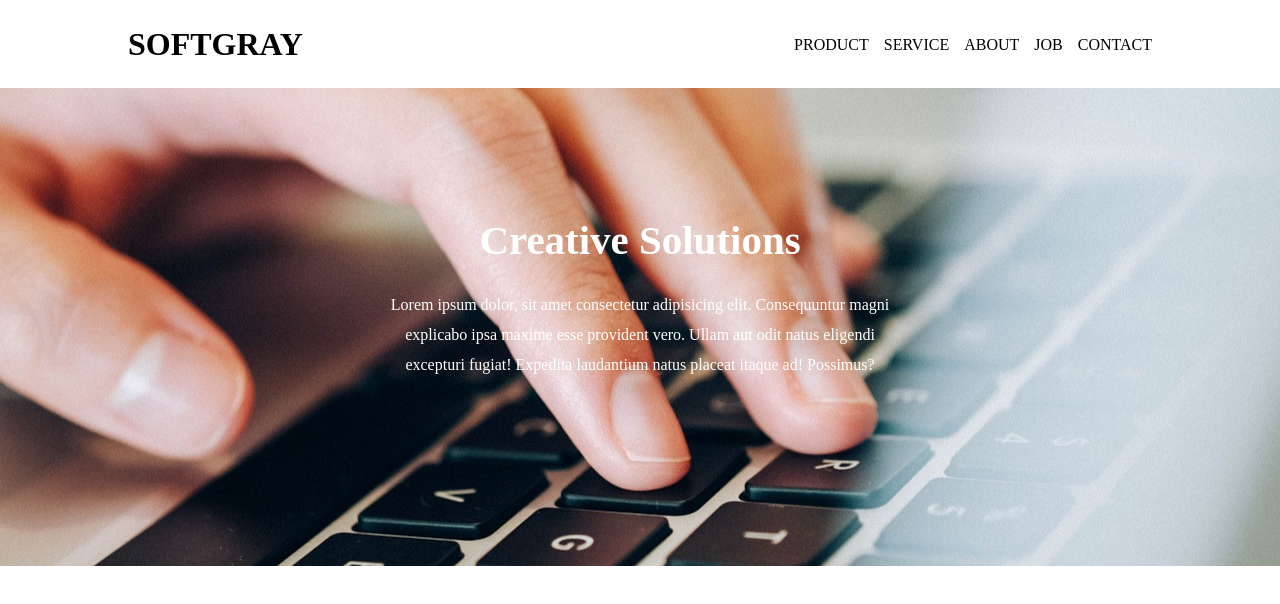
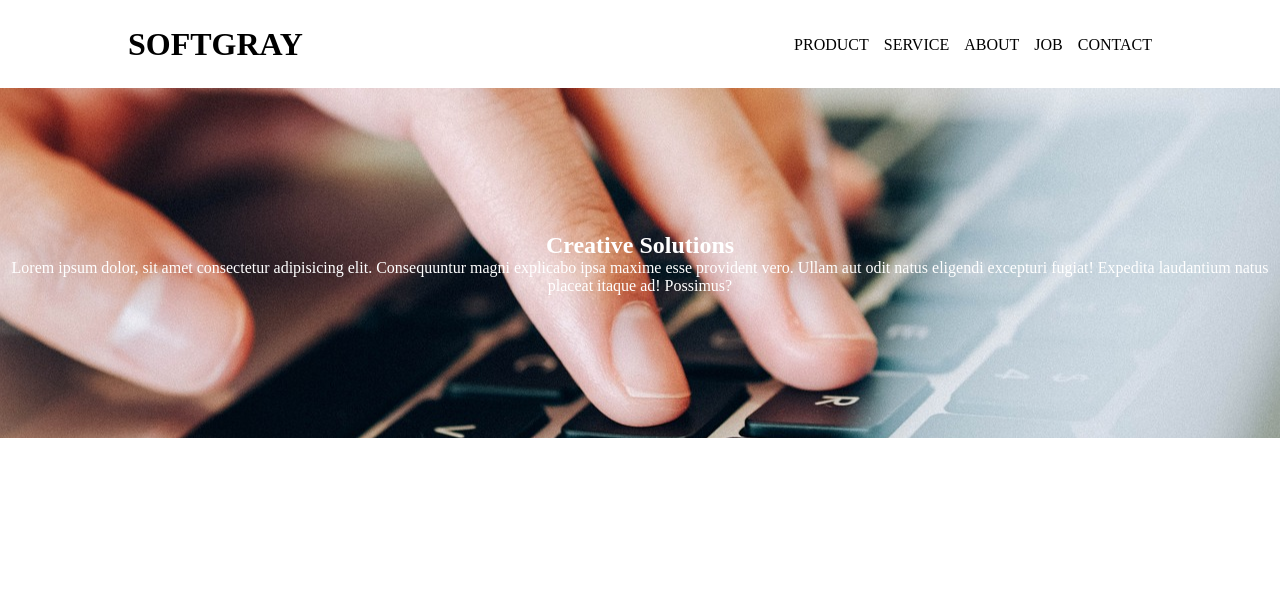
Before and after one commit to babithg/efuturex-cssproject3, a plain HTML site: page index.html in a window 1280 px wide. Drawn offline with Linux system fonts and the light colour scheme.

Commit message:
modified the padding and maring

```diff
--- a/index.html
+++ b/index.html
@@ -20,7 +20,7 @@
             </ul>
         </nav>
     </header>
-    <section>
+    <section id="spotlight">
         <h1>Creative Solutions</h1>
         <p>Lorem ipsum dolor, sit amet consectetur adipisicing elit. Consequuntur magni explicabo ipsa maxime esse provident vero. Ullam aut odit natus eligendi excepturi fugiat! Expedita laudantium natus placeat itaque ad! Possimus?</p>
     </section>
--- a/style.css
+++ b/style.css
@@ -1,5 +1,6 @@
 * {
     margin: 0%;
+    padding: 0%;
 }
 
 nav ul {
@@ -29,17 +30,11 @@ section {
     background-size: cover;
     height: 350px;
     color: white;
-    text-align: center;
-    padding-top: 10%;
 }
 
-section p {
-    padding-left: 30%;
-    padding-right: 30%;
-    line-height: 30px;
+#spotlight {
+    display: flex;
+    justify-content: center;
+    text-align: center;
+    flex-direction: column;
 }
-
-section h1 {
-    font-size: 3.2vw;
-    margin-bottom: 2%;
-}
```
